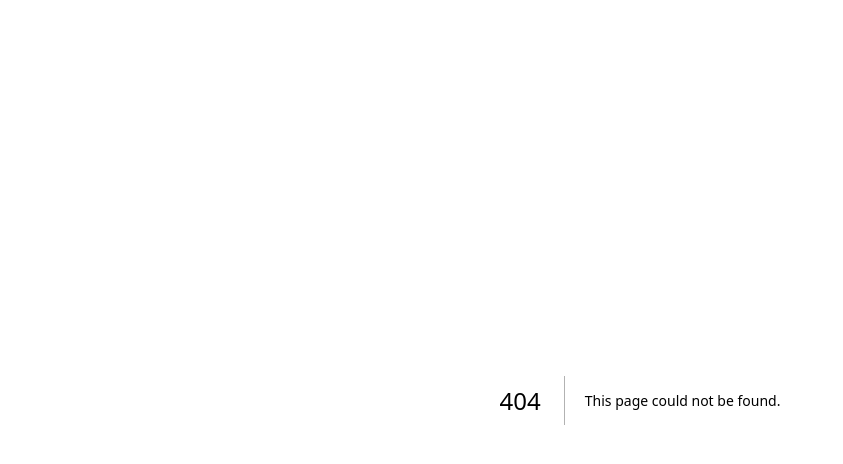
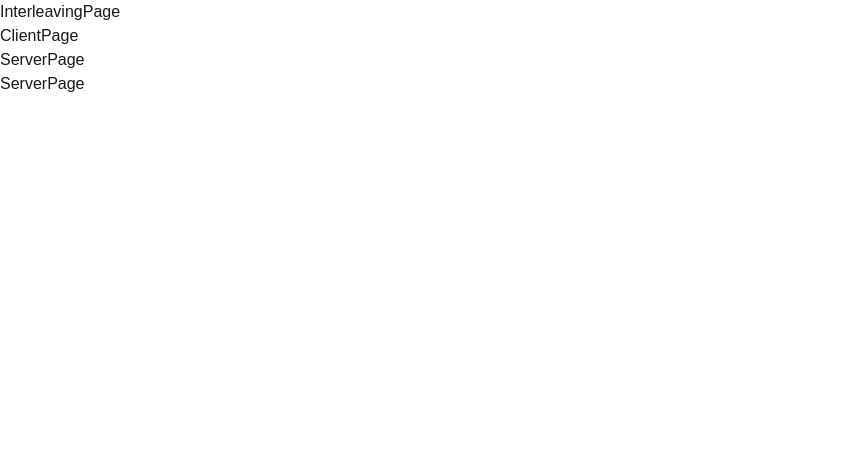
Before and after one commit to xiaoyue999999/route-handlers-demo, a Next.js app: page /interleaving in a window 1280 px wide. Before the commit this address had no page. Shown: the top 464 px of the page, without its empty margins (0-843 px from the left). Built offline with nearby package versions, Linux system fonts and the light colour scheme.

Commit message:
feat: 怎么在客户端中使用服务端组件

```diff
--- /dev/null
+++ b/src/app/interleaving/components/client-component-page.tsx
@@ -0,0 +1,12 @@
+'use client';
+
+// 客户端组件
+export function ClientComponentPage({ children, page }: { children: React.ReactNode; page: React.ReactNode }) {
+  return (
+    <>
+      <h2>ClientPage</h2>
+      {children}
+      {page}
+    </>
+  );
+}
--- /dev/null
+++ b/src/app/interleaving/components/server-component-page.tsx
@@ -0,0 +1,15 @@
+// 'use server';
+import fs from 'fs';
+
+// import { ClientComponentPage } from "./client-component-page";
+
+// 服务端组件
+export function ServerComponentPage() {
+  fs.readFileSync('src/app/interleaving/components/server-component-page.tsx', 'utf-8'); // 模拟服务端代码
+  return (
+    <>
+      <h2>ServerPage</h2>
+      {/* <ClientComponentPage /> */}
+    </>
+  );
+}
--- /dev/null
+++ b/src/app/interleaving/page.tsx
@@ -0,0 +1,14 @@
+import { ClientComponentPage } from "./components/client-component-page";
+import { ServerComponentPage } from "./components/server-component-page";
+
+// 页面组件
+export default function InterleavingPage() {
+  return (
+    <>
+      <h1>InterleavingPage</h1>
+      <ClientComponentPage page={<ServerComponentPage />}>
+        <ServerComponentPage />
+      </ClientComponentPage>
+    </>
+  );
+}
```
